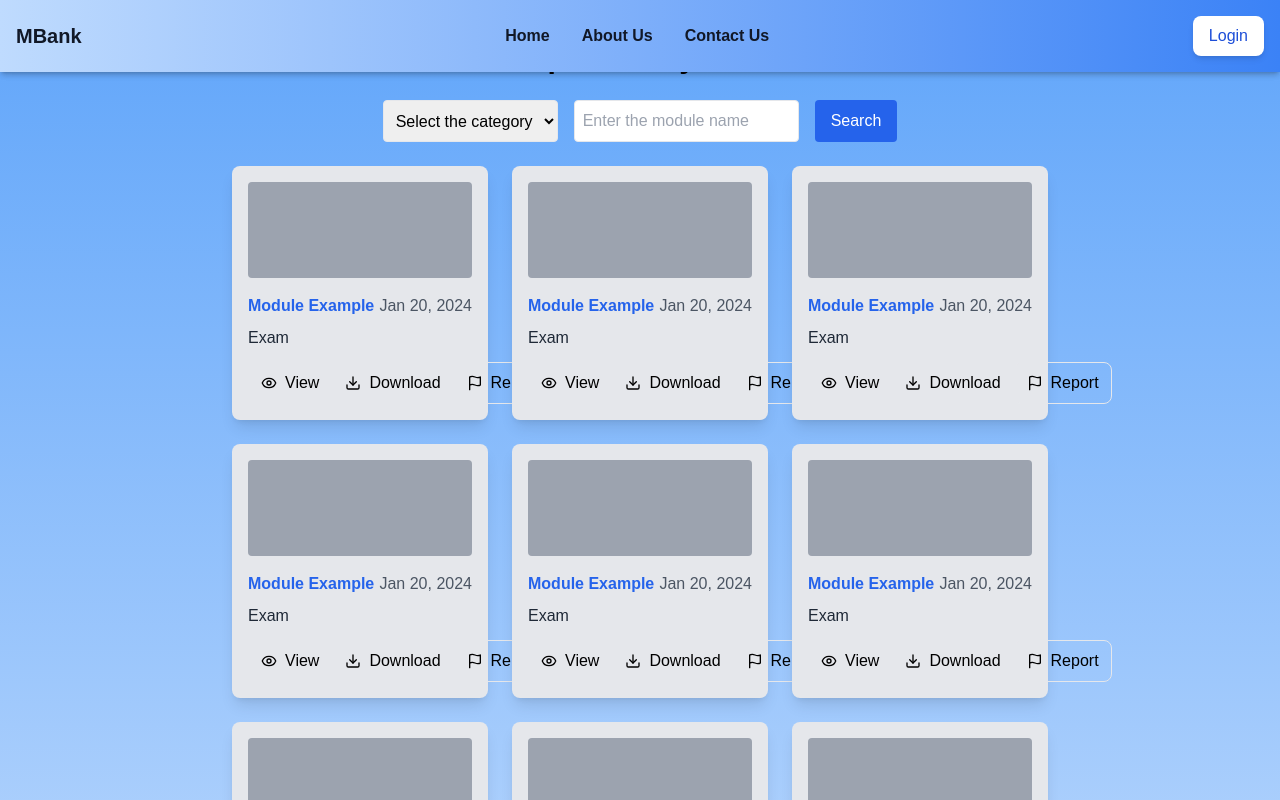
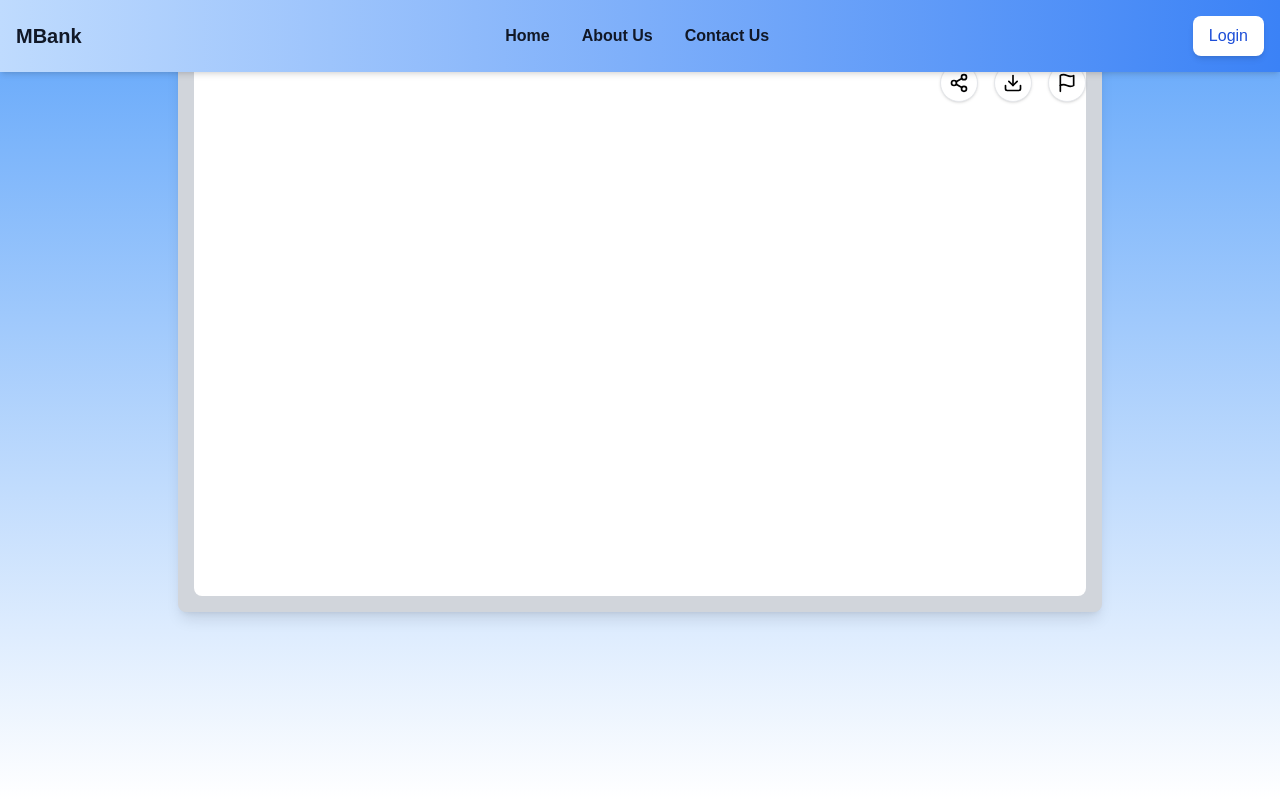
Before and after one commit to Mr-Ndi/MBank, a Next.js app in the folder frontside/: page /preview in a window 1280 px wide. Shown: the top 800 px of the page. Built offline with nearby package versions, Linux system fonts and the light colour scheme.

Commit message:
almost there

```diff
--- a/frontside/app/browse/page.tsx
+++ b/frontside/app/browse/page.tsx
@@ -1,6 +1,5 @@
 "use client";
 import { useState } from "react";
-import Navbar from "../components/NavBar";
 import { ChevronLeft, ChevronRight, Download, Eye } from "lucide-react";
 
 const mockData = Array(10).fill({
@@ -13,10 +12,21 @@ export default function BrowsePage() {
   const [category, setCategory] = useState("");
   const [moduleName, setModuleName] = useState("");
   const [page, setPage] = useState(1);
+  const [downloading, setDownloading] = useState(false);
+  const [downloadComplete, setDownloadComplete] = useState(false);
+
+  const handleDownload = () => {
+    setDownloading(true);
+    setDownloadComplete(false);
+
+    setTimeout(() => {
+      setDownloading(false);
+      setDownloadComplete(true);
+      setTimeout(() => setDownloadComplete(false), 3000);
+    }, 3000);
+  };
 
   return (
-    <div>
-      <Navbar />
     <div className="flex flex-col items-center min-h-screen bg-gradient-to-b from-blue-400 to-blue-100 py-10">
       <h2 className="text-3xl font-bold mb-6 text-center">
         Describe the copies that you need to access
@@ -49,6 +59,21 @@ export default function BrowsePage() {
         </button>
       </div>
 
+      {/* Download Progress Bar & Alert */}
+      {downloading && (
+        <div className="fixed top-4 right-4 bg-gray-800 text-white px-4 py-2 rounded-lg shadow-md">
+          Downloading...
+          <div className="w-48 h-2 bg-gray-600 rounded-full mt-2">
+            <div className="h-2 bg-green-400 rounded-full animate-pulse"></div>
+          </div>
+        </div>
+      )}
+      {downloadComplete && (
+        <div className="fixed top-4 right-4 bg-green-500 text-white px-4 py-2 rounded-lg shadow-md">
+          Download Complete!
+        </div>
+      )}
+
       {/* Grid Display */}
       <div className="grid grid-cols-3 gap-6">
         {mockData.map((item, index) => (
@@ -65,7 +90,10 @@ export default function BrowsePage() {
               <button className="flex items-center gap-2 border px-3 py-2 rounded-lg hover:bg-gray-200 transition">
                 <Eye size={16} /> View
               </button>
-                <button className="flex items-center gap-2 border px-3 py-2 rounded-lg hover:bg-gray-200 transition">
+              <button
+                onClick={handleDownload}
+                className="flex items-center gap-2 border px-3 py-2 rounded-lg hover:bg-gray-200 transition"
+              >
                 <Download size={16} /> Download
               </button>
             </div>
@@ -91,6 +119,5 @@ export default function BrowsePage() {
         </button>
       </div>
     </div>
-    </div>
   );
 }
--- a/frontside/app/layout.tsx
+++ b/frontside/app/layout.tsx
@@ -14,7 +14,7 @@ const geistMono = Geist_Mono({
 });
 
 export const metadata: Metadata = {
-  title: "Cupuri",
+  title: "Igicupuri",
   description: "The marks bank",
 };
 
--- a/frontside/app/preview/page.tsx
+++ b/frontside/app/preview/page.tsx
@@ -1,86 +1,57 @@
 "use client";
 import { useState } from "react";
-import Navbar from "../components/NavBar";
-import { ChevronLeft, ChevronRight, Download, Eye, Flag } from "lucide-react";
+import { Share2, Download, Flag } from "lucide-react";
 
-const mockData = Array(10).fill({
-  moduleName: "Module Example",
-  dateIssued: "Jan 20, 2024",
-  category: "Exam",
-});
+export default function Preview({ document }: { document: string }) {
+  const [downloading, setDownloading] = useState(false);
+  const [downloadComplete, setDownloadComplete] = useState(false);
 
-export default function BrowsePage() {
-  const [category, setCategory] = useState("");
-  const [moduleName, setModuleName] = useState("");
-  const [page, setPage] = useState(1);
+  const handleDownload = () => {
+    setDownloading(true);
+    setDownloadComplete(false);
+
+    setTimeout(() => {
+      setDownloading(false);
+      setDownloadComplete(true);
+      setTimeout(() => setDownloadComplete(false), 3000);
+    }, 3000);
+  };
 
   return (
-    <div>
-      <Navbar />
-      <div className="flex flex-col items-center min-h-screen bg-gradient-to-b from-blue-400 to-blue-100 py-10">
-        <h2 className="text-3xl font-bold mb-6 text-center">Describe the copies that you need to access</h2>
+    <div className="flex flex-col items-center w-full h-screen bg-gradient-to-b from-blue-400 to-white p-6">
+      {/* Download Progress Bar & Alert */}
+      {downloading && (
+        <div className="fixed top-4 right-4 bg-gray-800 text-white px-4 py-2 rounded-lg shadow-md">
+          Downloading...
+          <div className="w-48 h-2 bg-gray-600 rounded-full mt-2">
+            <div className="h-2 bg-green-400 rounded-full animate-pulse"></div>
+          </div>
+        </div>
+      )}
+      {downloadComplete && (
+        <div className="fixed top-4 right-4 bg-green-500 text-white px-4 py-2 rounded-lg shadow-md">
+          Download Complete!
+        </div>
+      )}
 
-        {/* Filters */}
-        <div className="flex gap-4 mb-6">
-          <select
-            value={category}
-            onChange={(e) => setCategory(e.target.value)}
-            className="border p-2 rounded"
+      {/* Document Viewer */}
+      <div className="relative flex justify-center items-center w-3/4 h-3/4 bg-gray-300 rounded-lg shadow-lg mt-6 p-4">
+        {/* Placeholder for document */}
+        <iframe src={document} className="w-full h-full rounded-lg bg-white"></iframe>
+
+        {/* Action Buttons */}
+        <div className="absolute top-4 right-4 flex gap-4">
+          <button className="p-2 bg-white border rounded-full shadow hover:bg-gray-200 transition">
+            <Share2 size={20} />
+          </button>
+          <button
+            onClick={handleDownload}
+            className="p-2 bg-white border rounded-full shadow hover:bg-gray-200 transition"
           >
-            <option>Select the category</option>
-            <option>Quiz</option>
-            <option>CAT</option>
-            <option>Exam</option>
-          </select>
-
-          <input
-            type="text"
-            placeholder="Enter the module name"
-            value={moduleName}
-            onChange={(e) => setModuleName(e.target.value)}
-            className="border p-2 rounded"
-          />
-
-          <button className="bg-blue-600 text-white px-4 py-2 rounded">Search</button>
-        </div>
-
-        {/* Grid Display */}
-        <div className="grid grid-cols-3 gap-6">
-          {mockData.map((item, index) => (
-            <div key={index} className="bg-gray-200 p-4 rounded-lg shadow-lg w-64">
-              <div className="h-24 bg-gray-400 rounded mb-4"></div>
-              <div className="flex justify-between mb-2">
-                <span className="text-blue-600 font-semibold">{item.moduleName}</span>
-                <span className="text-gray-600">{item.dateIssued}</span>
-              </div>
-              <span className="block text-gray-800 mb-3">{item.category}</span>
-
-              {/* Buttons: View, Download, Report */}
-              <div className="flex justify-between">
-                <button className="flex items-center gap-2 border px-3 py-2 rounded-lg hover:bg-gray-300 transition">
-                  <Eye size={16} /> View
-                </button>
-
-                <button className="flex items-center gap-2 border px-3 py-2 rounded-lg hover:bg-gray-300 transition">
-                  <Download size={16} /> Download
-                </button>
-
-                <button className="flex items-center gap-2 border px-3 py-2 rounded-lg hover:bg-red-500 hover:text-white transition">
-                  <Flag size={16} /> Report
-                </button>
-              </div>
-            </div>
-          ))}
-        </div>
-
-        {/* Pagination */}
-        <div className="flex items-center mt-6 space-x-2">
-          <button className="border px-4 py-2 rounded-lg" disabled={page === 1} onClick={() => setPage(page - 1)}>
-            <ChevronLeft size={16} />
+            <Download size={20} />
           </button>
-          <span className="text-lg font-semibold">{page}</span>
-          <button className="border px-4 py-2 rounded-lg" onClick={() => setPage(page + 1)}>
-            <ChevronRight size={16} />
+          <button className="p-2 bg-white border rounded-full shadow hover:bg-red-500 hover:text-white transition">
+            <Flag size={20} />
           </button>
         </div>
       </div>
```
Lines whose indentation alone changed are shown as unchanged.
